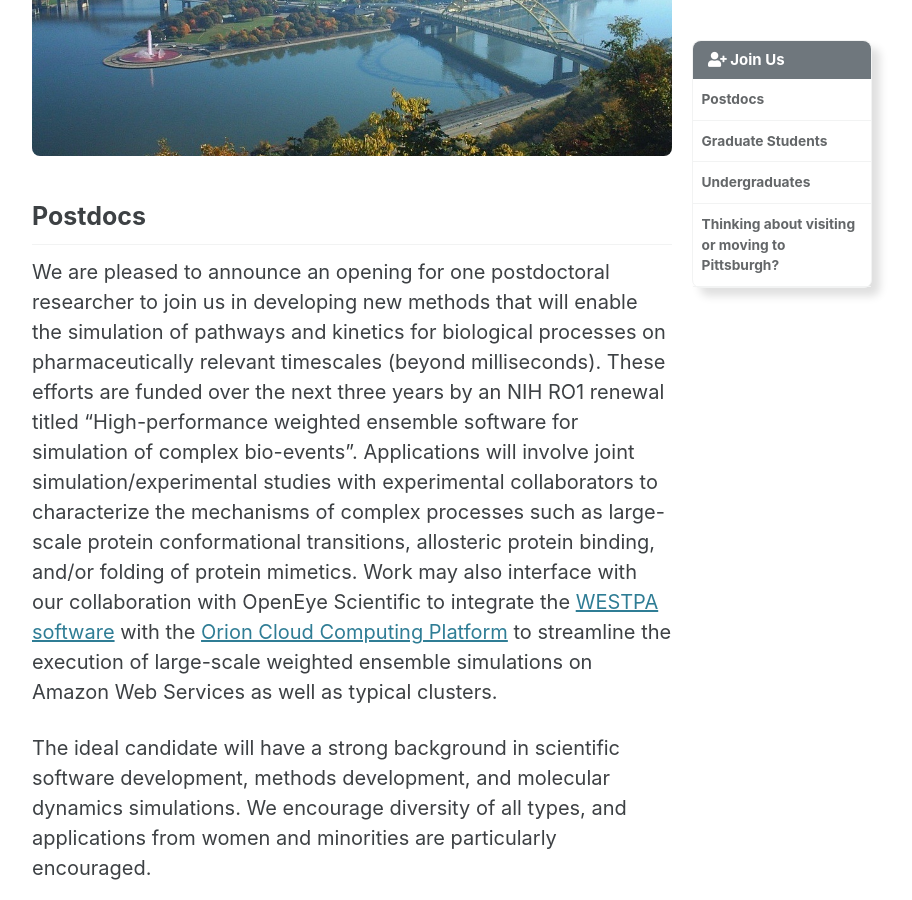
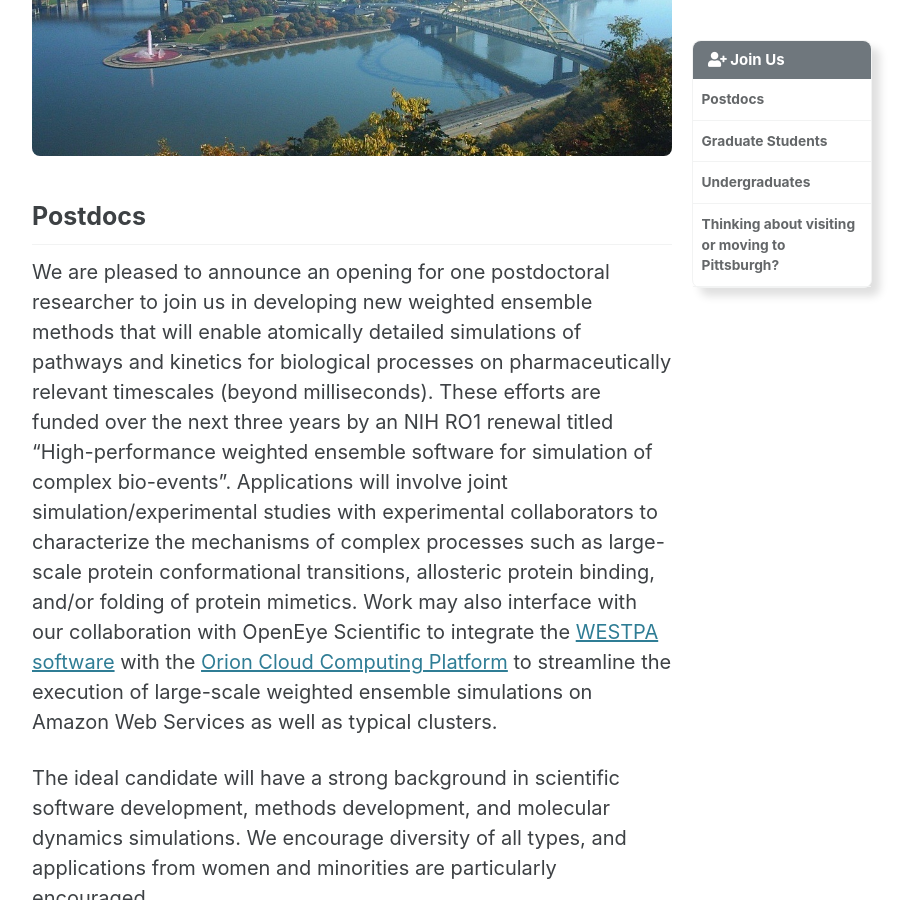
Before and after one commit to darianyang/mm-github-pages-test, a Jekyll site: the page built from _pages/join_us.md, in a window 1280 px wide and 900 px high, scrolled down 285 px. Shown: the whole window, without its empty margins (288-1200 px from the left). Built offline with Jekyll 4.4.1, drawn with Linux system fonts in a browser that asks for light colours; cached includes are drawn as plain includes.

Commit message:
Update join_us.md

```diff
--- a/_pages/join_us.md
+++ b/_pages/join_us.md
@@ -9,7 +9,7 @@
 
 {% include figure image_path="/assets/images/pittsburgh.jpg" alt="Pittsburgh Panorama" %}
 ## Postdocs
-We are pleased to announce an opening for one postdoctoral researcher to join us in developing new methods that will enable the simulation of pathways and kinetics for biological processes on pharmaceutically relevant timescales (beyond milliseconds). These efforts are funded over the next three years by an NIH RO1 renewal titled “High-performance weighted ensemble software for simulation of complex bio-events”. Applications will involve joint simulation/experimental studies with experimental collaborators to characterize the mechanisms of complex processes such as large-scale protein conformational transitions, allosteric protein binding, and/or folding of protein mimetics. Work may also interface with our collaboration with OpenEye Scientific to integrate the [WESTPA software](https://westpa.github.io/westpa) with the [Orion Cloud Computing Platform](https://www.eyesopen.com/orion) to streamline the execution of large-scale weighted ensemble simulations on Amazon Web Services as well as typical clusters.
+We are pleased to announce an opening for one postdoctoral researcher to join us in developing new weighted ensemble methods that will enable atomically detailed simulations of pathways and kinetics for biological processes on pharmaceutically relevant timescales (beyond milliseconds). These efforts are funded over the next three years by an NIH RO1 renewal titled “High-performance weighted ensemble software for simulation of complex bio-events”. Applications will involve joint simulation/experimental studies with experimental collaborators to characterize the mechanisms of complex processes such as large-scale protein conformational transitions, allosteric protein binding, and/or folding of protein mimetics. Work may also interface with our collaboration with OpenEye Scientific to integrate the [WESTPA software](https://westpa.github.io/westpa) with the [Orion Cloud Computing Platform](https://www.eyesopen.com/orion) to streamline the execution of large-scale weighted ensemble simulations on Amazon Web Services as well as typical clusters.
 
 The ideal candidate will have a strong background in scientific software development, methods development, and molecular dynamics simulations. We encourage diversity of all types, and applications from women and minorities are particularly encouraged.
 
```
